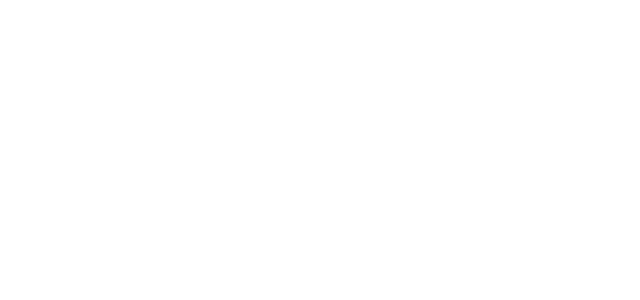
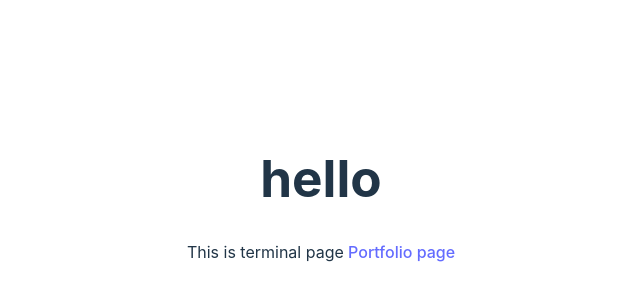
Before and after one commit to Linh-Tran-0312/my-site, a React (Vite) app: page / in a window 1280 px wide. Before the commit this address had no page. Shown: the part 210-510 px from the top of the page, without its empty margins (319-959 px from the left). Built offline with nearby package versions, Linux system fonts and the light colour scheme.

Commit message:
debug: github action deploy workflow

```diff
--- a/src/App.tsx
+++ b/src/App.tsx
@@ -1,4 +1,4 @@
-import { Route, Routes, HashRouter as Router } from "react-router-dom";
+import { BrowserRouter, Route, Routes, HashRouter as Router } from "react-router-dom";
 
 import "./App.css";
 import PortfolioPage from "./pages/portfolio";
@@ -7,13 +7,13 @@ import TerminalPage from "./pages/terminal";
 function App() {
   return (
     <>
-    <TerminalPage />
-      <Router>
+    <h1>hello</h1>
+      <BrowserRouter>
         <Routes>
-          {/* <Route path="/" element={<TerminalPage />} /> */}
+          <Route path="/" element={<TerminalPage />} />
           <Route path="/portfolio" element={<PortfolioPage />} />
         </Routes>
-      </Router>
+      </BrowserRouter>
     </>
   );
 }
```
